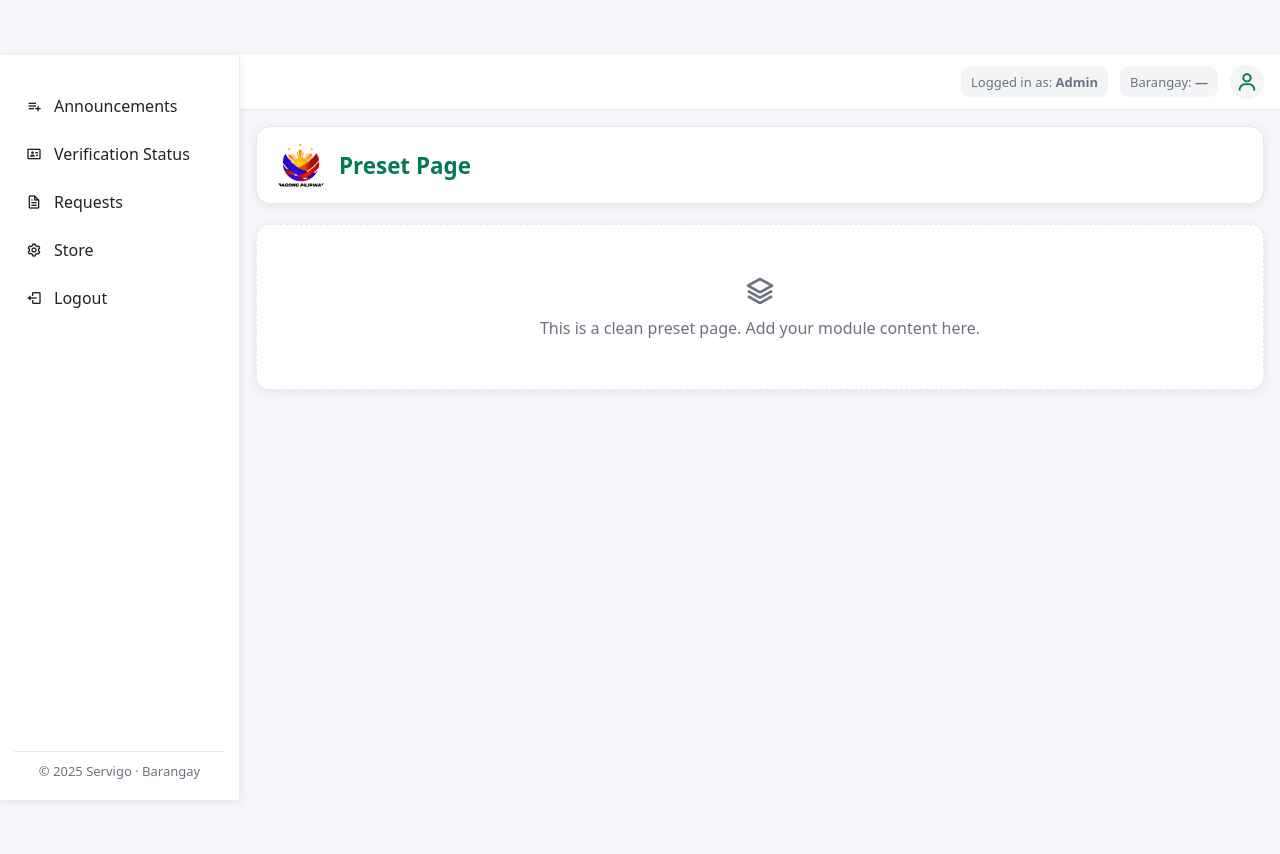
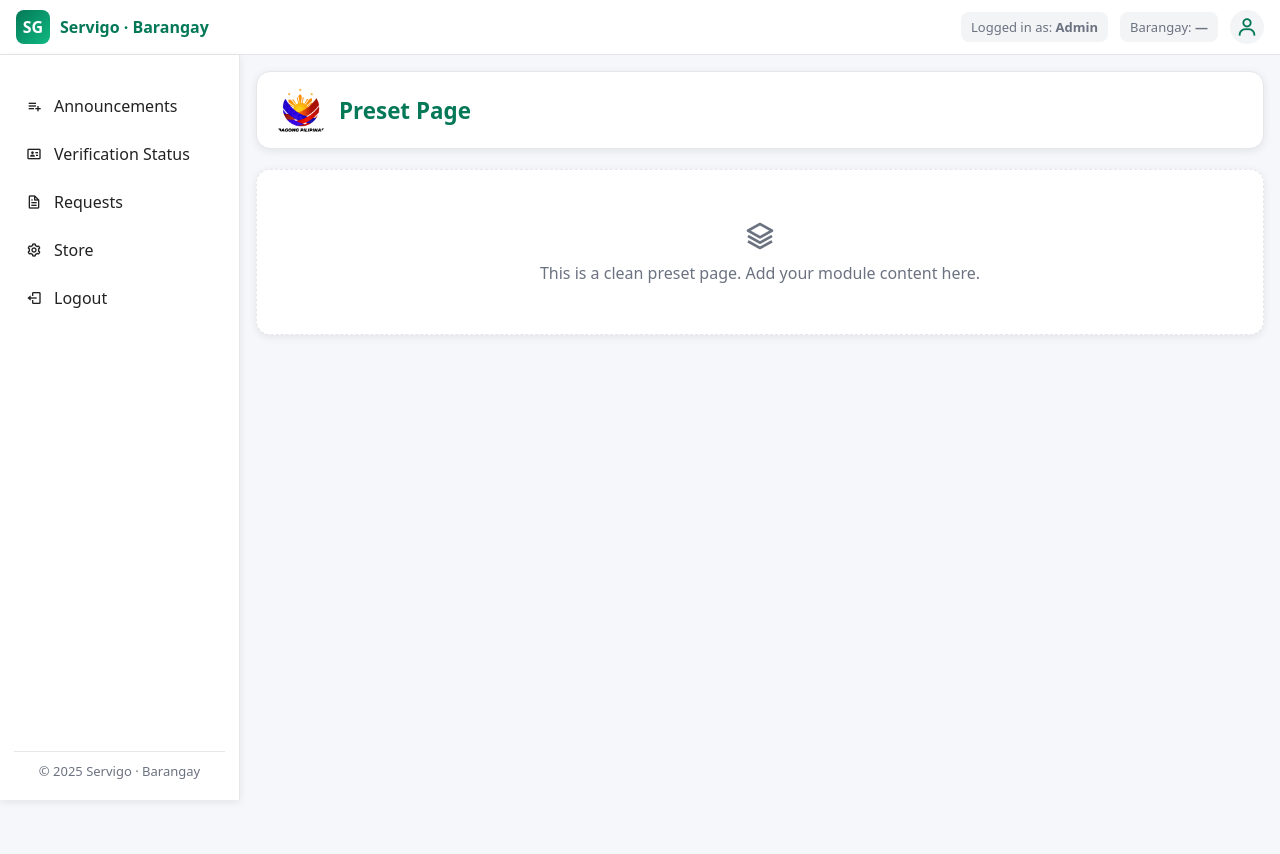
Before and after one commit to canefly/Servigo--Baranggay-App, a PHP site: page /preset.php in a window 1280 px wide. Shown: the top 854 px of the page. After the commit the page ends 802 px from the top, so only its background shows below. Run offline with PHP 8.4, Linux system fonts and the light colour scheme.

Commit message:
fix: Remove padding-top from body to prevent layout issues with fixed topbar

```diff
--- a/BARANGAY/preset.php
+++ b/BARANGAY/preset.php
@@ -32,7 +32,6 @@
     /* Global baseline — prevents topbar shifts */
     body {
       margin: 0;
-      padding-top: var(--topbar-height); /* reserve space for fixed topbar */
       font-family: system-ui, sans-serif;
       background: var(--bg);
       color: var(--text);
```
